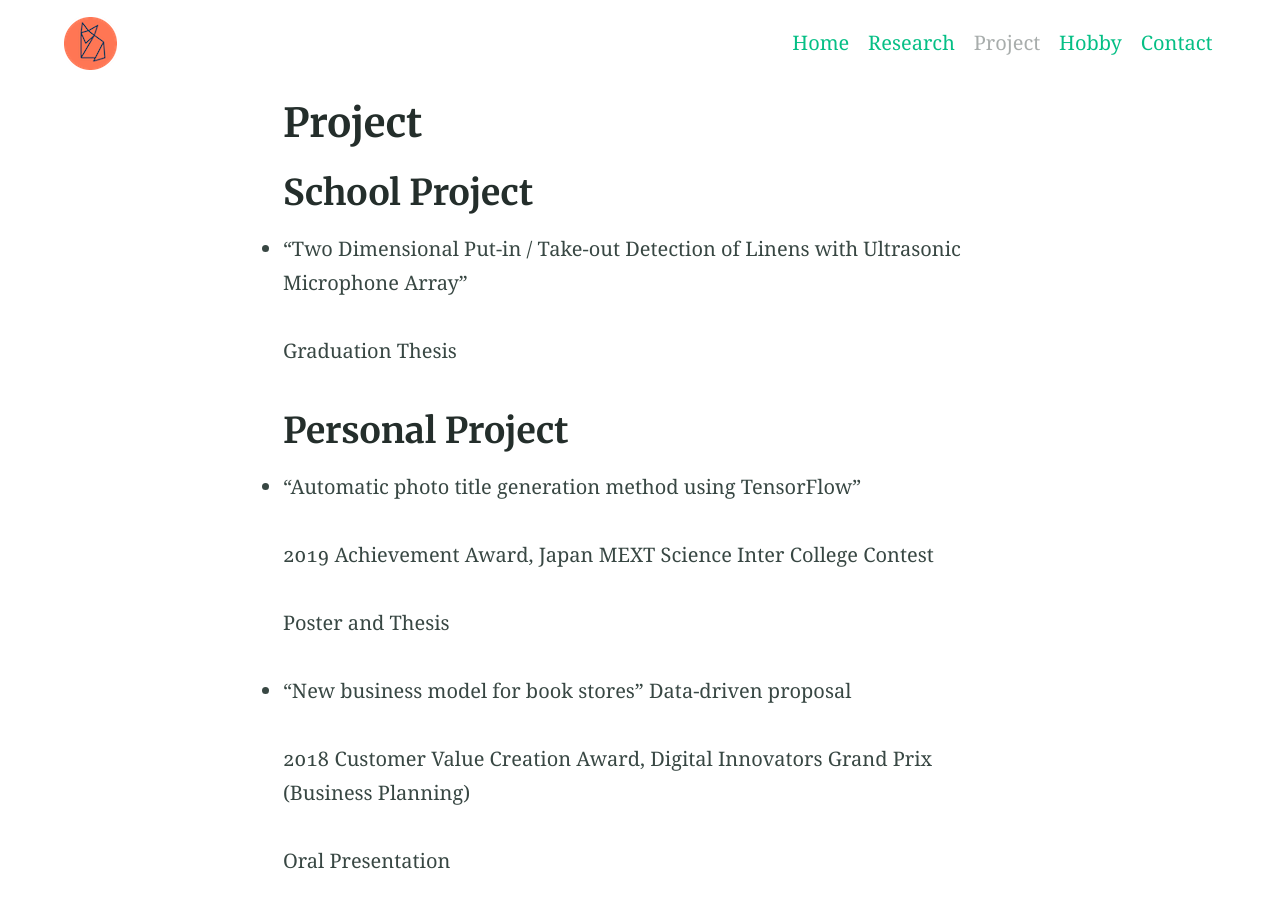
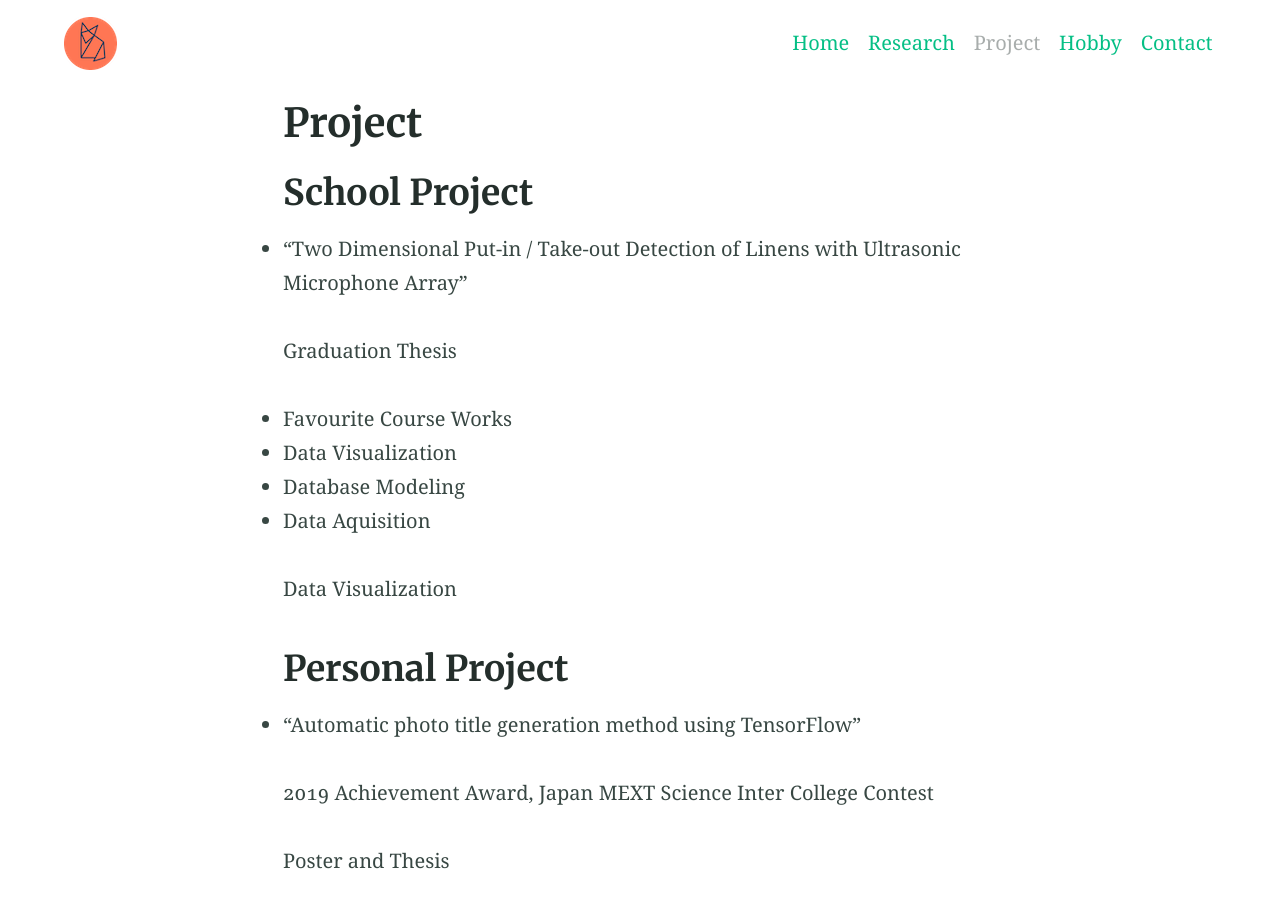
Before and after one commit to NaosFabrik/NaosFabrik.github.io, a Jekyll site: the page built from elements2.md, in a window 1280 px wide and 900 px high. Built offline with Jekyll 4.4.1, drawn with Linux system fonts in a browser that asks for light colours.

Commit message:
Update elements2.md

```diff
--- a/elements2.md
+++ b/elements2.md
@@ -6,6 +6,16 @@ excerpt: "Project"
 * "Two Dimensional Put-in / Take-out Detection of Linens with Ultrasonic Microphone Array"
 
 Graduation Thesis
+
+* Favourite Course Works
+
+- Data Visualization
+
+- Database Modeling
+
+- Data Aquisition
+
+Data Visualization
 
 ## Personal Project
 * “Automatic photo title generation method using TensorFlow”
@@ -19,6 +29,7 @@ Poster and Thesis
 
 2018 Customer Value Creation Award, Digital Innovators Grand Prix (Business Planning)
 
+
 Oral Presentation
 
 ## Awards
```
